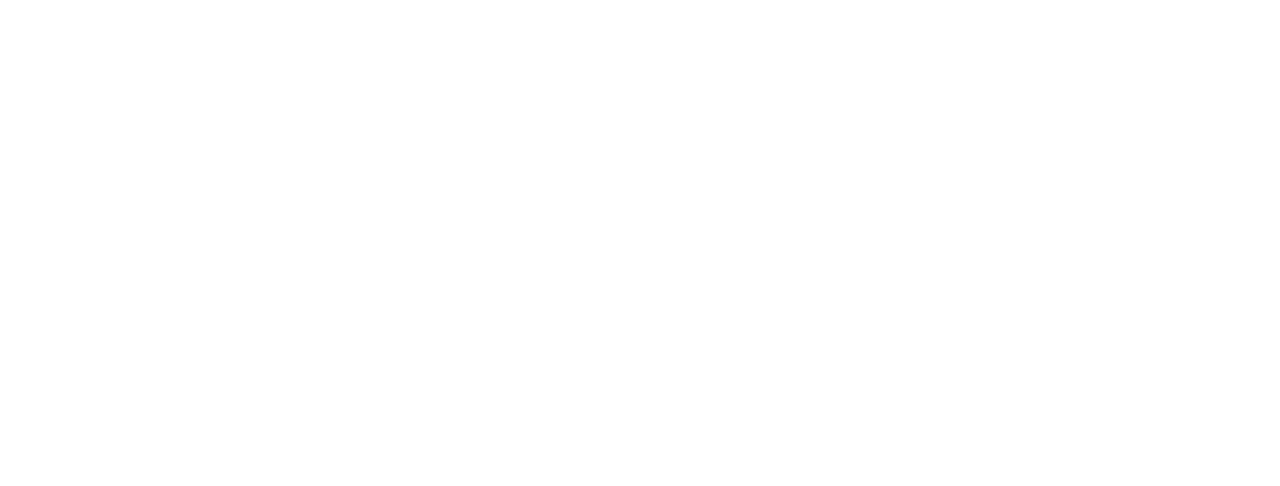
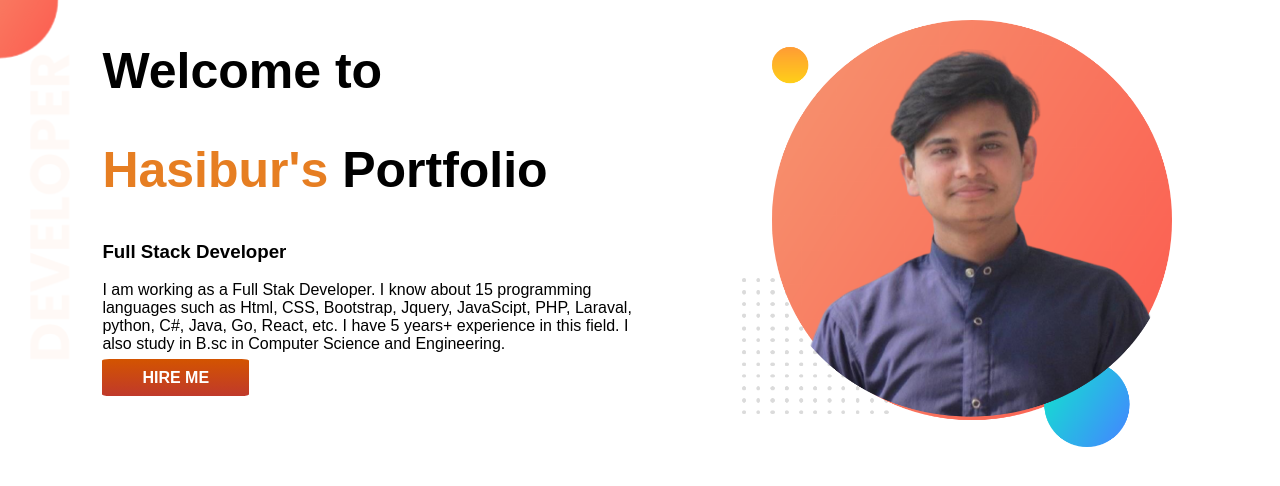
Before and after one commit to Hasibur013/my-portfolio, a plain HTML site: page index.html in a window 1280 px wide. Drawn offline with Linux system fonts and the light colour scheme; a web font is replaced by a local one.

Commit message:
Some edit

```diff
--- a/index.html
+++ b/index.html
@@ -1,13 +1,34 @@
 <!DOCTYPE html>
 <html lang="en">
+
 <head>
     <meta charset="UTF-8">
     <meta http-equiv="X-UA-Compatible" content="IE=edge">
     <meta name="viewport" content="width=device-width, initial-scale=1.0">
     <title>Hasibur's Portfolio</title>
+    <link rel="preconnect" href="https://fonts.googleapis.com">
+    <link rel="preconnect" href="https://fonts.gstatic.com" crossorigin>
+    <link href="https://fonts.googleapis.com/css2?family=Tourney:wght@100&display=swap" rel="stylesheet">
     <link rel="stylesheet" href="style.css">
 </head>
+
 <body>
+    <section class="section-1">
+        <div class="half-width">
+            <h1>Welcome to</h1>
+            <h1> <span class="orange">Hasibur's</span> Portfolio</h1>
+            <h3>Full Stack Developer</h3>
+            <p>I am working as a Full Stak Developer. I know about 15 programming languages such as Html, CSS,
+                Bootstrap, Jquery, JavaScipt, PHP, Laraval, python, C#, Java, Go, React, etc. I have 5 years+ experience
+                in this field. I also study in B.sc in Computer Science and Engineering.
+            </p>
+            <a class="button" href="https://www.linkedin.com/in/md-hasibur-rahman-2286321b9/" target="_blank">HIRE
+                ME</a>
+        </div>
+        <div class="half-width">
+            <img src="img/my-bg.png" alt="My Photo">
+        </div>
+    </section>
+</body>
 
-</body>
 </html>
--- a/style.css
+++ b/style.css
@@ -0,0 +1,33 @@
+body{
+    font-family: 'Oswald', sans-serif;
+    margin: 0;
+}
+h1{
+    font-size: 50px;
+
+}
+
+.orange{
+    color: #e67e22;
+}
+.section-1{
+    display: flex;
+    background-image: url(img/top-banner.png);
+    background-repeat: no-repeat;
+}
+.half-width{
+    width: 50%;
+    padding-left: 8%;
+}
+.half-width img{
+    width: 80%;
+    margin-top: 20px;
+}
+.button{
+    text-decoration: none;
+    background-image: linear-gradient(#d35400, #c0392b);
+    color: white;
+    font-weight: 700;
+    padding: 10px 40px;
+    border-radius: 5%;
+}
```
Also changed, not shown: img/dream-bg.png (added), img/exp-bg.png (added), img/jhankar.png (added), img/jhankar2.png (added), img/my-bg.png (added), img/my-bg2.png (added), img/top-banner.png (added).
